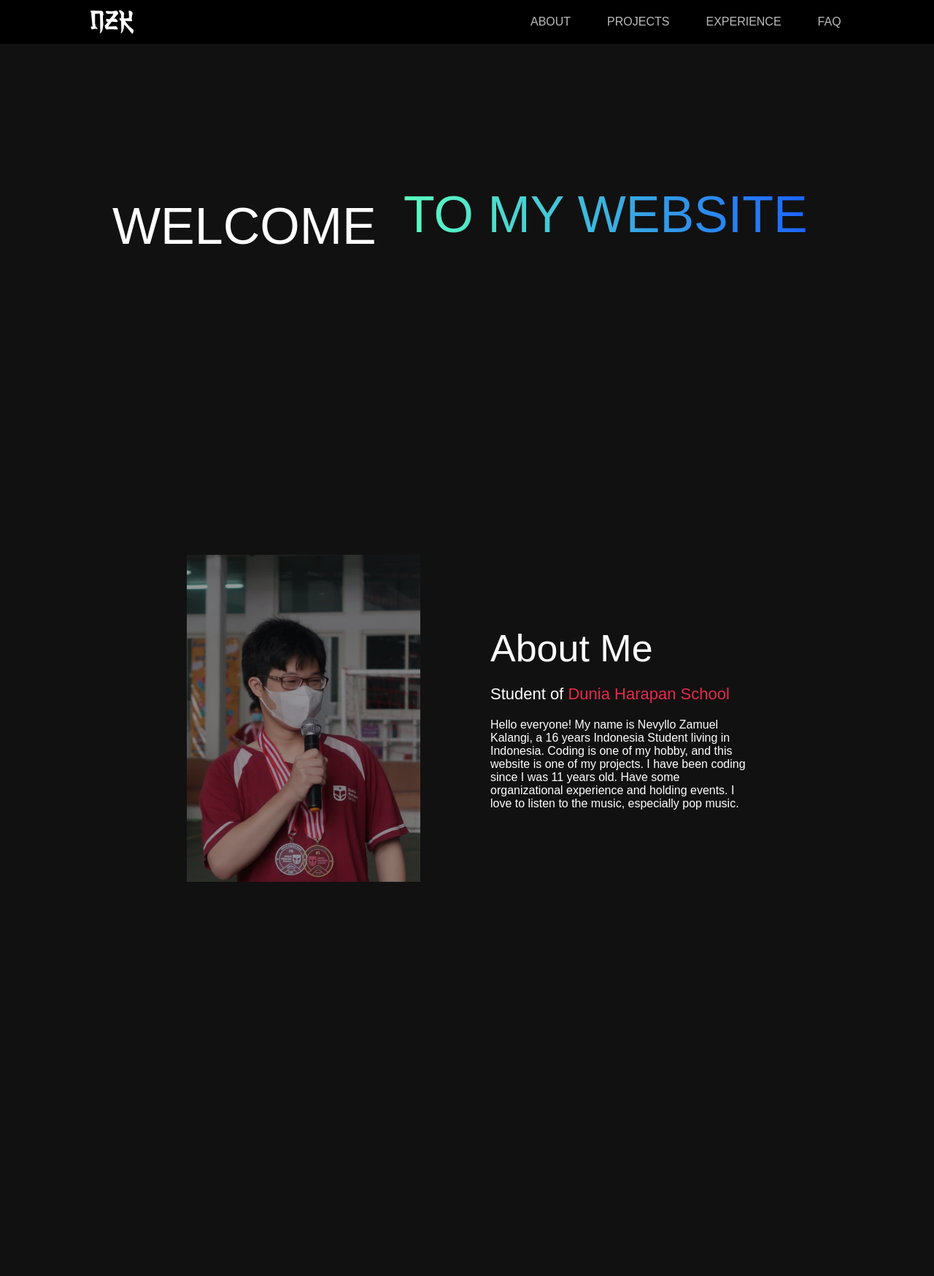
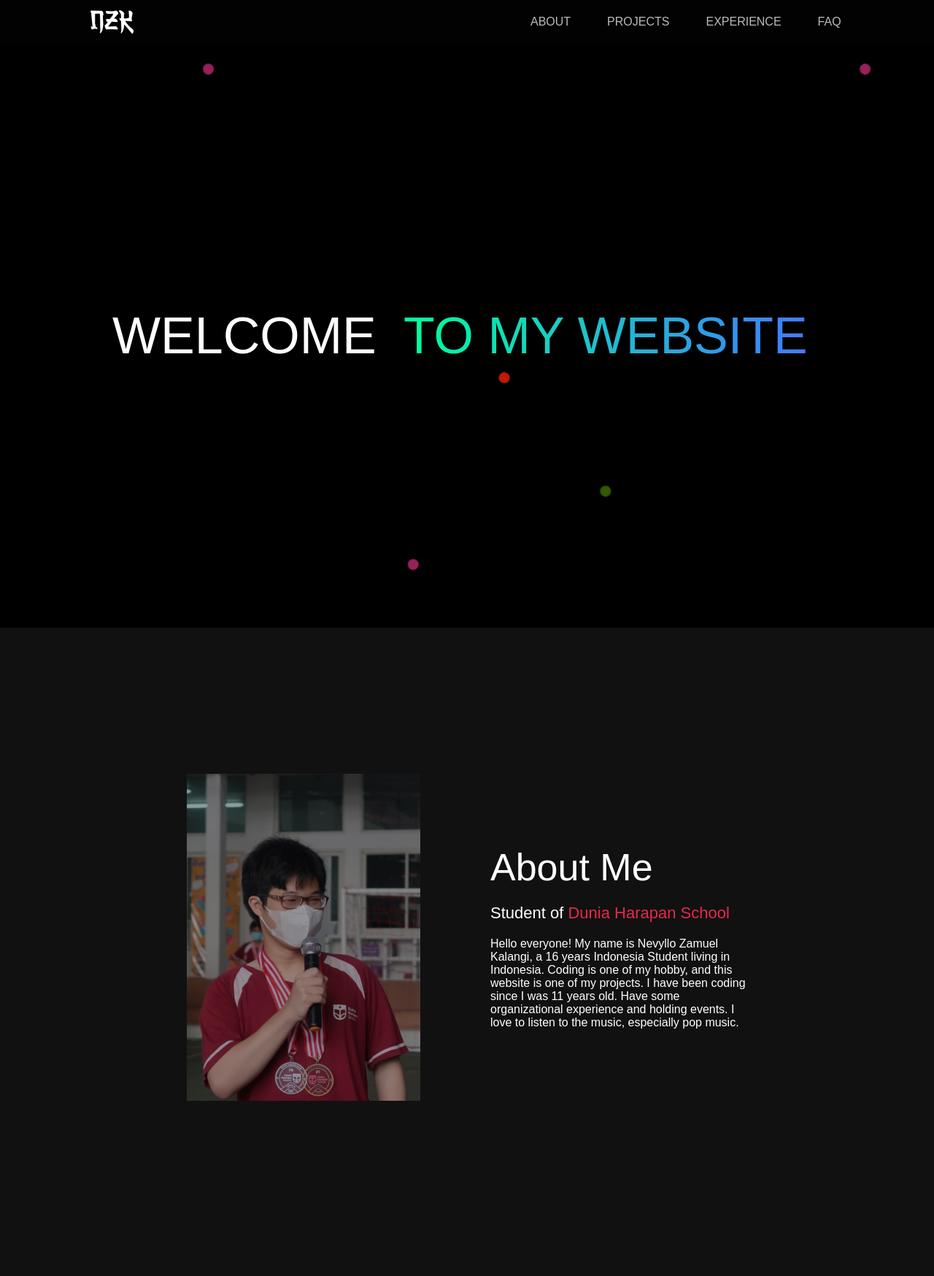
Before and after one commit to VLO-K/Nevyllo-Zamuel-Kalangi, a PHP site: page / in a window 1280 px wide. Shown: the top 1748 px of the page at 73% size. Run offline with PHP 8.4, Linux system fonts and the light colour scheme.

Commit message:
New Greeting Background

```diff
--- a/index.html
+++ b/index.html
@@ -46,6 +46,28 @@
         <main class="content-container">
             <!-- Greeting Start -->
             <div class="greeting">
+                <div class="greeting-background">
+                    <div class="greeting-glowing">
+                        <span style="--i:1;"></span>
+                        <span style="--i:2;"></span>
+                        <span style="--i:3;"></span>
+                    </div>
+                    <div class="greeting-glowing">
+                        <span style="--i:1;"></span>
+                        <span style="--i:2;"></span>
+                        <span style="--i:3;"></span>
+                    </div>
+                    <div class="greeting-glowing">
+                        <span style="--i:1;"></span>
+                        <span style="--i:2;"></span>
+                        <span style="--i:3;"></span>
+                    </div>
+                    <div class="greeting-glowing">
+                        <span style="--i:1;"></span>
+                        <span style="--i:2;"></span>
+                        <span style="--i:3;"></span>
+                    </div>
+                </div>
                 <div class="greeting-wrapper">
                     <span class="greeting-1">WELCOME</span>
                     <span class="slide">
@@ -60,7 +82,7 @@
             <!--About start-->
             <div class="about">
                 <div class="about-image">
-                    <img class="slider-img" src="Resources/BG1.jpeg" draggable="false" loading="lazy"
+                    <img src="Resources/MyPic.jpeg" alt="About Me Picture" draggable="false" loading="lazy"
                         oncontextmenu="return false;"/>
                 </div>
                 <div class="about-text">
@@ -81,13 +103,8 @@
             <!--Education start-->
             <div class="education">
 
-
-
             </div>
             <!--Education End-->
-            <!--Seperator start-->
-            <div class="seperator"></div>
-            <!--Seperator end-->
             <!--Seperator start-->
             <div class="seperator"></div>
             <!--Seperator end-->
@@ -156,6 +173,9 @@
                     <span></span>
                 </div>
             </div>
+            <!--Seperator start-->
+            <div class="seperator"></div>
+            <!--Seperator end-->
             <!-- Highlight  End -->
             <!-- Achievements Wrapper Start -->
             <div class="achievements-container">
--- a/style.css
+++ b/style.css
@@ -38,7 +38,8 @@ body {
   width: 100%;
   padding: 0 8%;
   z-index: 39;
-  background-color: #000000;
+  background-color: #000000e0;
+  filter: blur(80%)
 }
 .logo {
   padding-left: 2%;
@@ -86,13 +87,122 @@ body {
 }
 /**/
 /* Greeting Section - Production */
+.greeting-background {
+  display: flex;
+  position: absolute;
+  justify-content: center;
+  align-items: center;
+  overflow: hidden;
+  width: 100%;
+  min-height: 100vh;
+  background-color: #000;
+}
+.greeting-glowing {
+  position: relative;
+  min-width: 750px;
+  height: 750px;
+  margin: -150px;
+  transform-origin: right;
+  animation: colorchange 5s linear infinite;
+}
+.greeting-glowing:nth-child(even) {
+  transform-origin: left;
+}
+.greeting-glowing span {
+  position: absolute;
+  top: calc(80px* var(--i));
+  bottom: calc(80px* var(--i));
+  left: calc(80px* var(--i));
+  right: calc(80px* var(--i));
+}
+.greeting-glowing span::before {
+  content: '';
+  position: absolute;
+  top: 50%;
+  left: -8px;
+  width: 15px;
+  height: 15px;
+  background: #f00;
+  border-radius: 50%;
+}
+.greeting-glowing span:nth-child(3n+1):before{
+  background-color: #9900ff;
+  box-shadow: 1 1 20px #9900ff,
+              0 0 40px #9900ff,
+              1 1 60px #9900ff,
+              1 1 80px #9900ff,
+              1 1 0 8px #9900ff;
+}
+.greeting-glowing span:nth-child(3n+2):before{
+  background-color: #0084ff;
+  box-shadow: 1 1 20px #0084ff,
+              0 0 40px #0084ff,
+              1 1 60px #0084ff,
+              1 1 80px #0084ff,
+              1 1 0 8px #0084ff;
+}
+.greeting-glowing span:nth-child(3n+3):before{
+  background-color: #ff008c;
+  box-shadow: 1 1 20px #ff008c,
+              0 0 40px #ff008c,
+              1 1 60px #ff008c,
+              1 1 80px #ff008c,
+              1 1 0 8px #ff008c;
+}
+.greeting-glowing span:nth-child(3n+1) {
+  animation: animate-1 11s alternate infinite;
+}
+.greeting-glowing span:nth-child(3n+2) {
+  animation: animate-2 3s alternate infinite;
+}
+.greeting-glowing span:nth-child(3n+3) {
+  animation: animate-1 7s alternate infinite;
+}
+@keyframes colorchange {
+  0% {
+    filter: hue-rotate(0deg);
+    transform: rotate(0deg);
+  }
+  100% {
+    filter: hue-rotate(360deg);
+    transform: rotate(360deg);
+  }
+}
+@keyframes animate-1 {
+  0% {
+    transform: rotate(0deg)
+  }
+  10% {
+    opacity: 0
+  }
+  20% {
+    opacity: 1
+  }
+  100% {
+    transform: rotate(360deg)
+  }
+}
+@keyframes animate-2 {
+  0% {
+    transform: rotate(360deg)
+  }
+  80% {
+    opacity: 0
+  }
+  90% {
+    opacity: 1
+  }
+  100% {
+    transform: rotate(0deg)
+  }
+}
 .greeting {
   display: flex;
   text-align: center;
   justify-content: center;
   align-items: center;
   flex-direction: column;
-  height: 500px;
+  height: 100vh;
   padding: 0;
   font-size: 70px;
 }
@@ -117,23 +227,12 @@ body {
   -webkit-background-clip: text;
   -webkit-text-fill-color: transparent;
   animation: fadeIn 0.8s,
-    secondspan 1.5s forwards cubic-bezier(0.785, 0.135, 0.15, 0.86),
-    bounce 0.4s ease infinite alternate;
-  animation-delay: 0s, 0s, 2s;
+    secondspan 1.5s forwards cubic-bezier(0.785, 0.135, 0.15, 0.86);
+  animation-delay: 0s, 0s;
 }
 .slide {
   display: inline-flex;
   overflow: hidden;
-}
-@keyframes bounce {
-  0% {
-  }
-  100% {
-    background: linear-gradient(to right, #5bffc0 0%, #1c64ff 100%);
-    -webkit-background-clip: text;
-    -webkit-text-fill-color: transparent;
-    transform: translateY(-20px);
-  }
 }
 @keyframes fadeIn {
   0% {
@@ -210,9 +309,22 @@ body {
 }
 /* End of About Section */
 /**/
+/* Education Section */
+
+
+
+
+
+
+
+
+
+
+/* End of Education Section */
+/**/
 /* Journey Section */
 .timeline-wrapper {
-  padding: 200px 200px 80px 200px;
+  padding: 160px 160px 80px 160px;
   background-color: #000000;
 }
 .timeline-title {
@@ -510,6 +622,16 @@ body {
 /* Achievements Section */
 .achievements-container {
 }
+
+
+
+
+
+
+
+
+
+
 /* End of Achievements Section */
 /**/
 /* Footer Section */
```
Also changed, not shown: Resources/MyPic.jpeg (renamed from Resources/BG1.jpeg).
